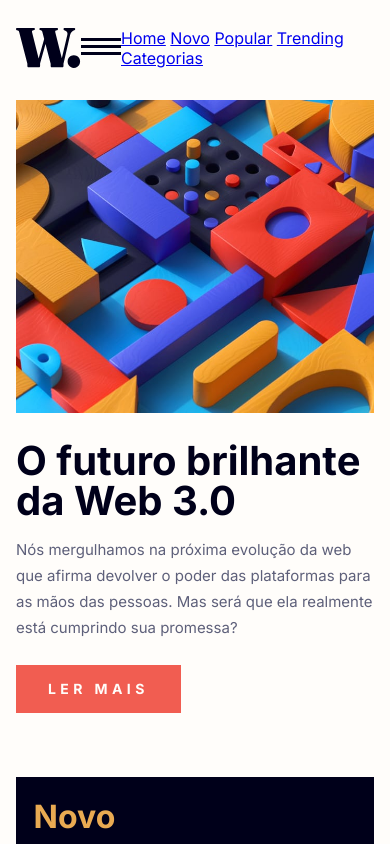
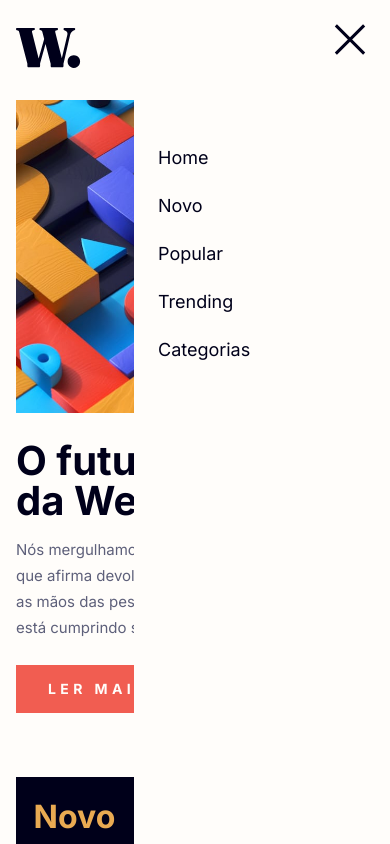
Before and after one commit to Gustavo-Nasci/noticias, a plain HTML site: page index.html in a window 390 px wide. Shown: the top 844 px of the page. Drawn offline with Linux system fonts and the light colour scheme.

Commit message:
Estilizacao do nav mobile

```diff
--- a/index.html
+++ b/index.html
@@ -20,6 +20,10 @@
         </button>
 
         <nav>
+            <button>
+                <img src="./assets/images/icon-menu-close.svg" alt="icone de X para fechar o menu">
+            </button>
+
             <a href="#">Home</a>
             <a href="#">Novo</a>
             <a href="#">Popular</a>
--- a/style.css
+++ b/style.css
@@ -27,9 +27,47 @@ body {
     margin-bottom: 2rem;
 }
 
+body.menu-open::before {
+    position: fixed;
+    height: 100vh;
+    width: 100%;
+    background-color: rgba(0, 0, 26, 0.5);
+    top: 0;
+    left: 0;
+
+}
+
 .header-mobile button {
     border: none;
     background: none;
+    width: fit-content;
+}
+
+.header-mobile nav {
+    position: fixed;
+    background-color: var(--almost-white);
+    right: 0;
+    top: 0;
+    height: 100vh;
+    width: 16rem;
+    z-index: 999;
+
+    display: flex;
+    flex-direction: column;
+    padding: 1.5rem;
+    gap: 1.5rem;
+}
+
+.header-mobile nav button {
+    align-self: flex-end;
+    margin-bottom: 4rem;
+}
+
+.header-mobile nav a {
+    text-decoration: none;
+    color: var(--dark-blue);
+    font-size: 1.125rem;
+    line-height: 1.5rem;
 }
 
 .primeira-secao {
```
